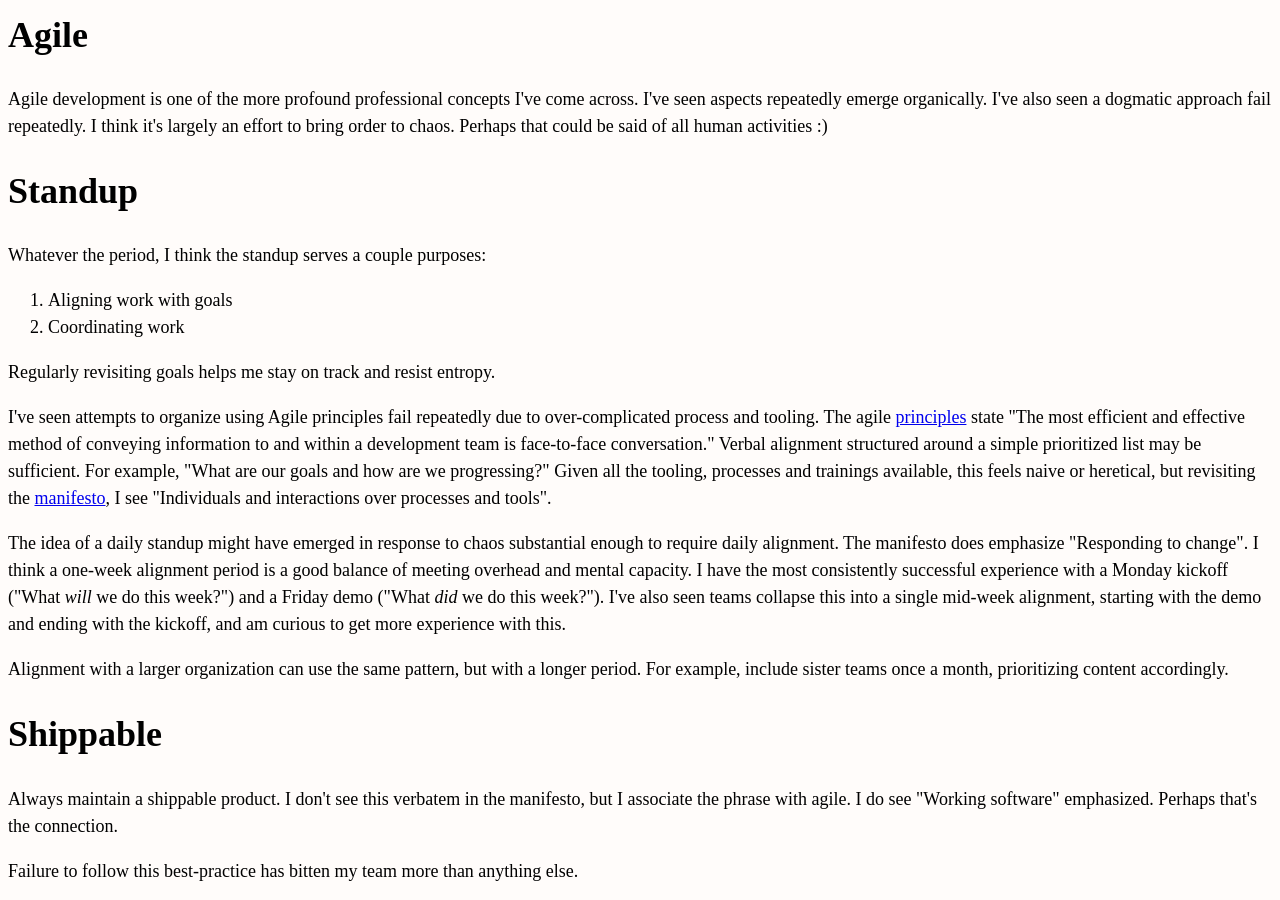
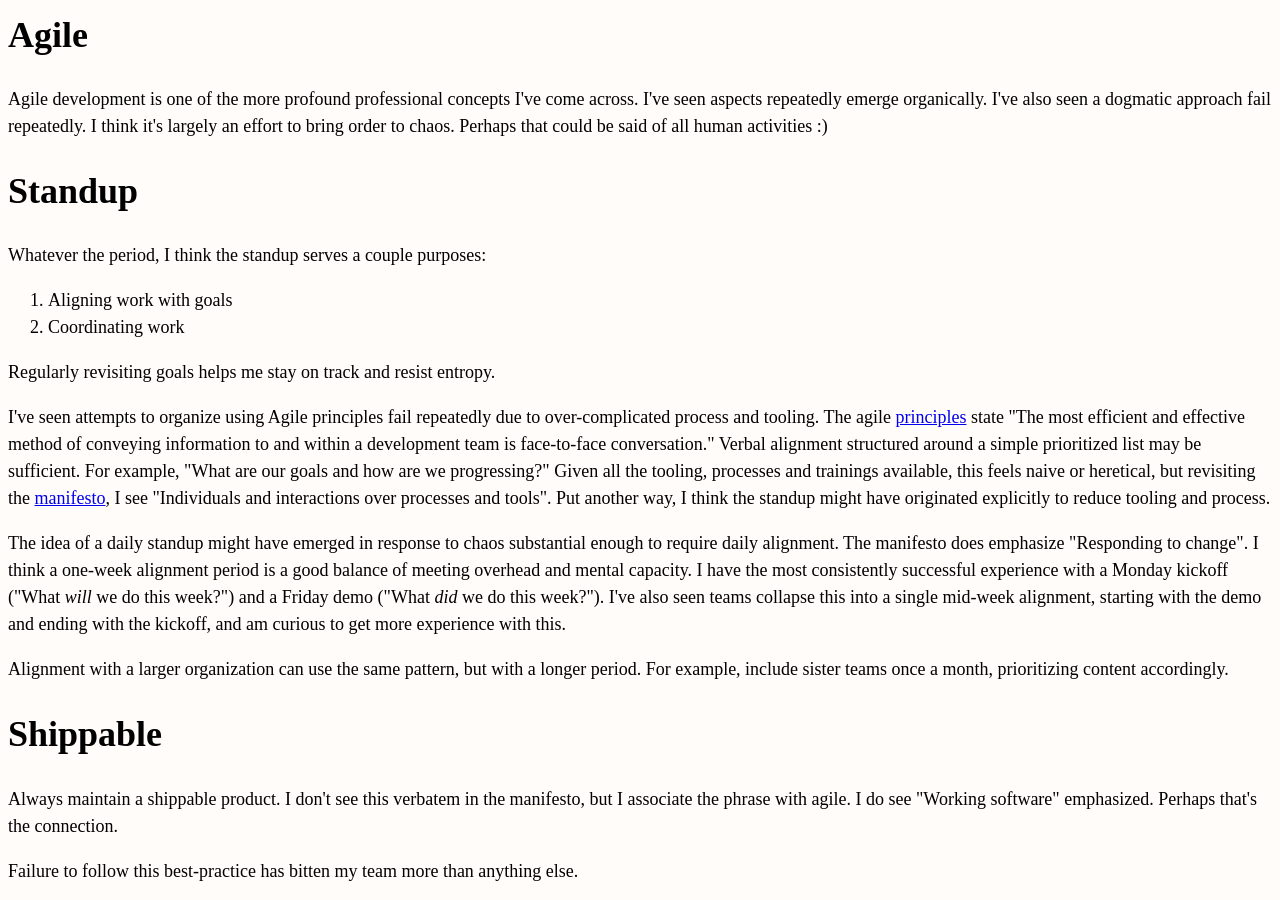
Before and after one commit to erikeldridge/erikeldridge.github.com, a Jekyll site: the page built from _posts/2018-09-25-agile.md, in a window 1280 px wide and 900 px high. Built offline with Jekyll 4.4.1, drawn with Linux system fonts in a browser that asks for light colours; nearby versions of some CDN libraries.

Commit message:
Update from Forestry.io - Updated agile.md

```diff
--- a/_posts/2018-09-25-agile.md
+++ b/_posts/2018-09-25-agile.md
@@ -21,7 +21,7 @@
 
 Regularly revisiting goals helps me stay on track and resist entropy.
 
-I've seen attempts to organize using Agile principles fail repeatedly due to over-complicated process and tooling. The agile [principles](http://agilemanifesto.org/principles.html) state "The most efficient and effective method of conveying information to and within a development team is face-to-face conversation." Verbal alignment structured around a simple prioritized list may be sufficient. For example, "What are our goals and how are we progressing?" Given all the tooling, processes and trainings available, this feels naive or heretical, but revisiting the [manifesto](http://agilemanifesto.org/), I see "Individuals and interactions over processes and tools".
+I've seen attempts to organize using Agile principles fail repeatedly due to over-complicated process and tooling. The agile [principles](http://agilemanifesto.org/principles.html) state "The most efficient and effective method of conveying information to and within a development team is face-to-face conversation." Verbal alignment structured around a simple prioritized list may be sufficient. For example, "What are our goals and how are we progressing?" Given all the tooling, processes and trainings available, this feels naive or heretical, but revisiting the [manifesto](http://agilemanifesto.org/), I see "Individuals and interactions over processes and tools". Put another way, I think the standup might have originated explicitly to reduce tooling and process.
 
 The idea of a daily standup might have emerged in response to chaos substantial enough to require daily alignment. The manifesto does emphasize "Responding to change". I think a one-week alignment period is a good balance of meeting overhead and mental capacity. I have the most consistently successful experience with a Monday kickoff ("What _will_ we do this week?") and a Friday demo ("What _did_ we do this week?"). I've also seen teams collapse this into a single mid-week alignment, starting with the demo and ending with the kickoff, and am curious to get more experience with this.
 
```
